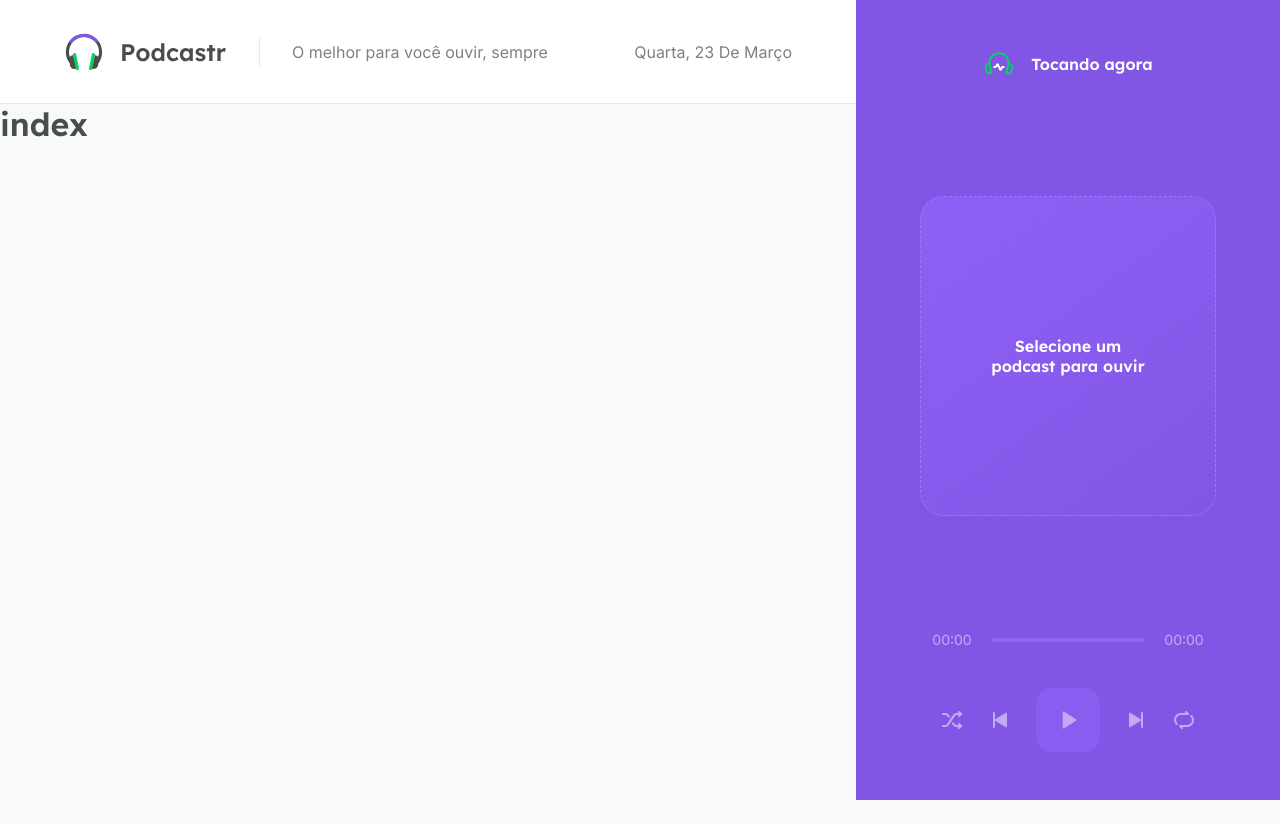
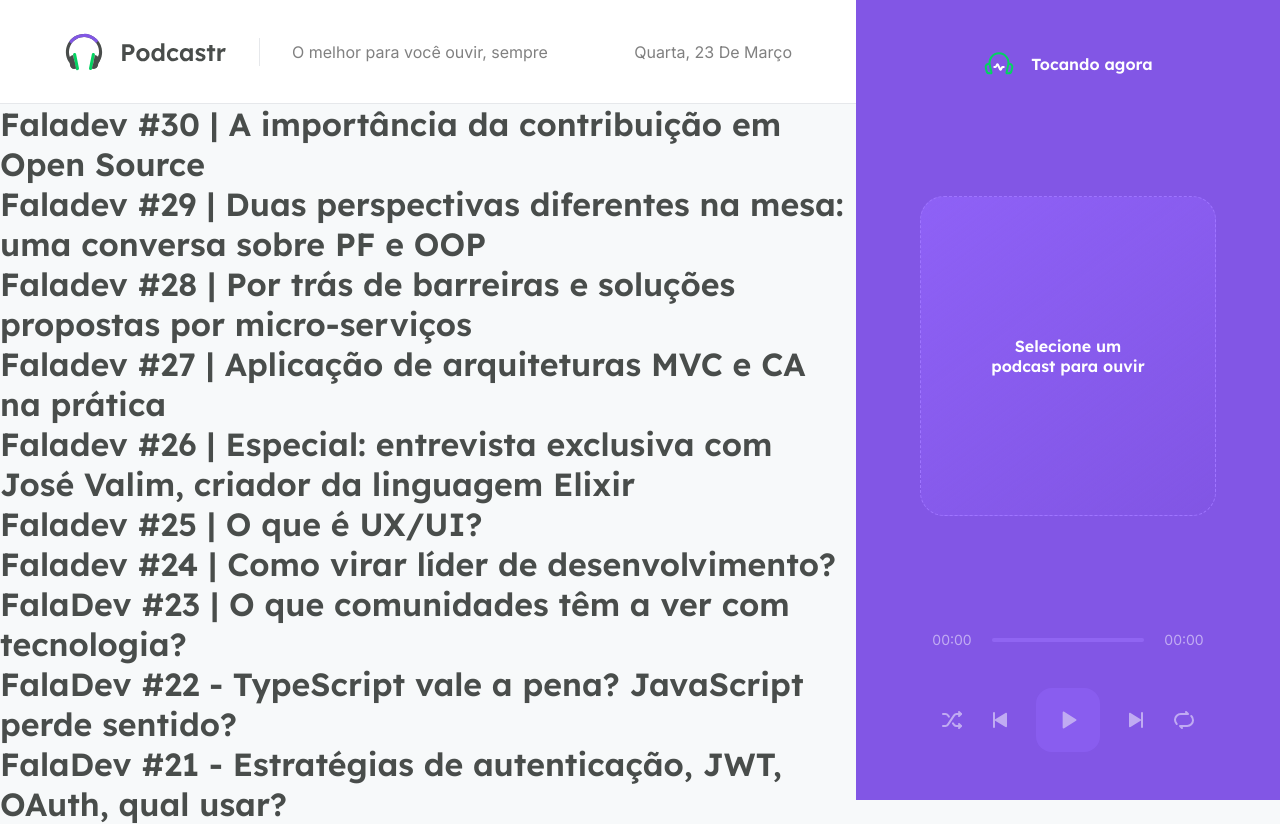
Before and after one commit to gabrielbugarelli/podcastr, a Next.js app: page / in a window 1280 px wide. Before the commit the page ends 800 px from the top, so only its background shows below. Built offline with nearby package versions, Linux system fonts and the light colour scheme; data requests are answered from the project's data file.

Commit message:
feat: geração estática da página home

```diff
--- a/package.json
+++ b/package.json
@@ -10,6 +10,7 @@
     "server": "json-server db.json -w -d 750 -p 3333"
   },
   "dependencies": {
+    "axios": "^0.26.1",
     "date-fns": "^2.28.0",
     "next": "12.1.0",
     "react": "17.0.2",
--- a/src/pages/index.tsx
+++ b/src/pages/index.tsx
@@ -1,9 +1,49 @@
-import type { NextPage } from 'next'
+import type { GetStaticProps } from 'next'
+import { getAllPodcasts } from '../service/homeService'
 
-const Home: NextPage = () => {
+type PodcastType = {
+  episodes: [
+    {
+      id: string,
+      title: string,
+      members: string,
+      published_at: string,
+      thumbnail: string,
+      description: string,
+      file: {
+        url: string,
+        type: string,
+        duration: number
+      }
+    }
+  ]
+}
+
+const Home = ({episodes}: PodcastType) => {
+
   return (
-    <h1>index</h1>
+    <>
+      {episodes.map(item => {
+        return (
+          <h1 key={item.id}>
+            {item.title}
+          </h1>
+        )
+      })}
+    </>
   )
 }
 
-export default Home
+export default Home;
+
+export const getStaticProps: GetStaticProps = async () => {
+  const data = await getAllPodcasts();
+
+  return {
+    props: {
+      episodes: data
+    },
+
+    revalidate: 60 * 60 * 8
+  }
+}
--- /dev/null
+++ b/src/service/homeService.ts
@@ -0,0 +1,10 @@
+import axios from 'axios';
+
+const url = 'http://localhost:3333/episodes';
+
+export const getAllPodcasts = () => {
+  return new Promise( async (resolve, _) => {
+    const response = await axios.get(url);
+    resolve(response.data);
+  })
+}
```
Also changed, not shown: 1 other file (tests, documents, lock files or other folders).
